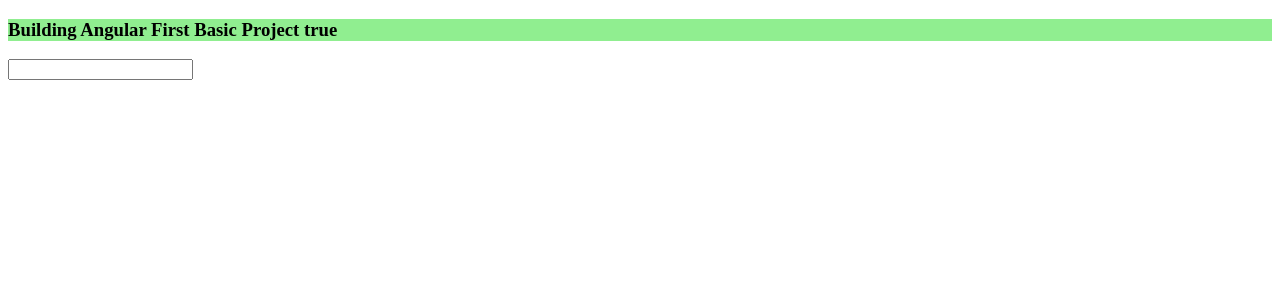
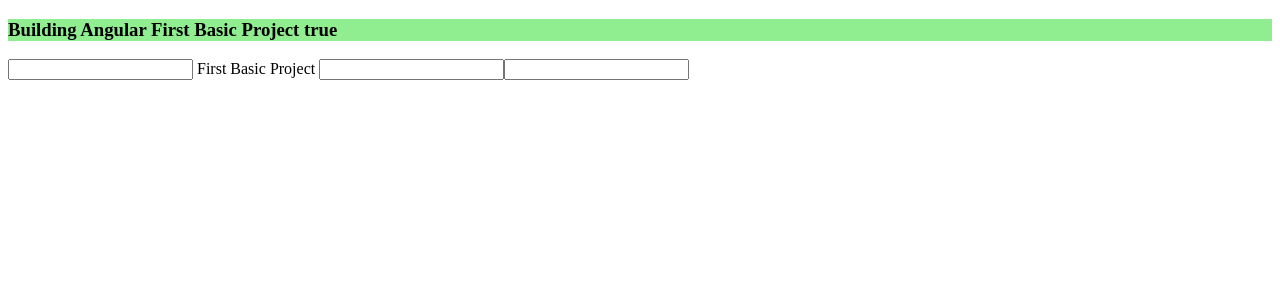
Before and after one commit to kpavankumaar/ngbatch10, an Angular app in the folder angular/basics/: page / in a window 1280 px wide. Shown: the top 300 px of the page. Built offline with nearby package versions, Linux system fonts and the light colour scheme.

Commit message:
event binding

```diff
--- a/angular/basics/src/app/app.component.html
+++ b/angular/basics/src/app/app.component.html
@@ -1,3 +1,8 @@
-<h3 [style.backgroundColor] = 'fontColor'>Building Angular {{title}} {{ 4 == 1 + 3}}</h3>
+<h3 [style.backgroundColor] = "fontColor">Building Angular {{title}} {{ 4 == 1 + 3}}</h3>
 
-<input type="text" >
+<input type="text" (input)="runTheCode($event.target.value)" >
+{{title}}
+
+<input type="text" (keyup.enter)="runTheCode($event.target.value)" >
+
+<input type="text" #username (input)="runTheCode(username.value)" >
--- a/angular/basics/src/app/app.component.ts
+++ b/angular/basics/src/app/app.component.ts
@@ -1,4 +1,4 @@
-import { Component } from '@angular/core';
+import { Component, ViewChild, ElementRef } from '@angular/core';
 
 @Component({
   selector: 'app-root',
@@ -6,9 +6,15 @@ import { Component } from '@angular/core';
   styleUrls: ['./app.component.css']
 })
 export class AppComponent {
+  @ViewChild('username') userDetails:ElementRef;
   title = 'First Basic Project';
   fontColor = 'lightgreen';
   constructor(){
     console.log("app component contructor");
   }
+  runTheCode(val){
+    console.log(val);
+    this.title = val;
+    this.userDetails.nativeElement.style.backgroundColor = 'lightgrey';
+  }
 }
```
